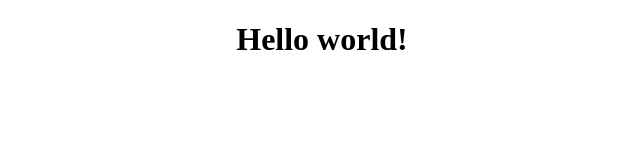
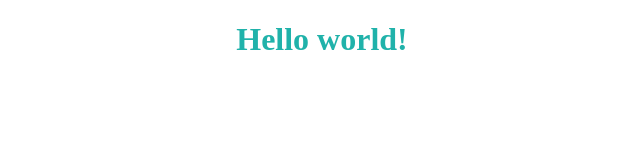
Before and after one commit to nanarules/Gitsummary, a plain HTML site: page index.html in a window 1280 px wide. Shown: the whole page, without its empty margins (318-958 px from the left). Drawn offline with Linux system fonts and the light colour scheme.

Commit message:
all files now updated

```diff
--- a/CSS/style.css
+++ b/CSS/style.css
@@ -1,3 +1,4 @@
 h1 {
     text-align: center;
+    color: lightseagreen;
 }
```
Also changed, not shown: index.html (+6 -0 lines).
